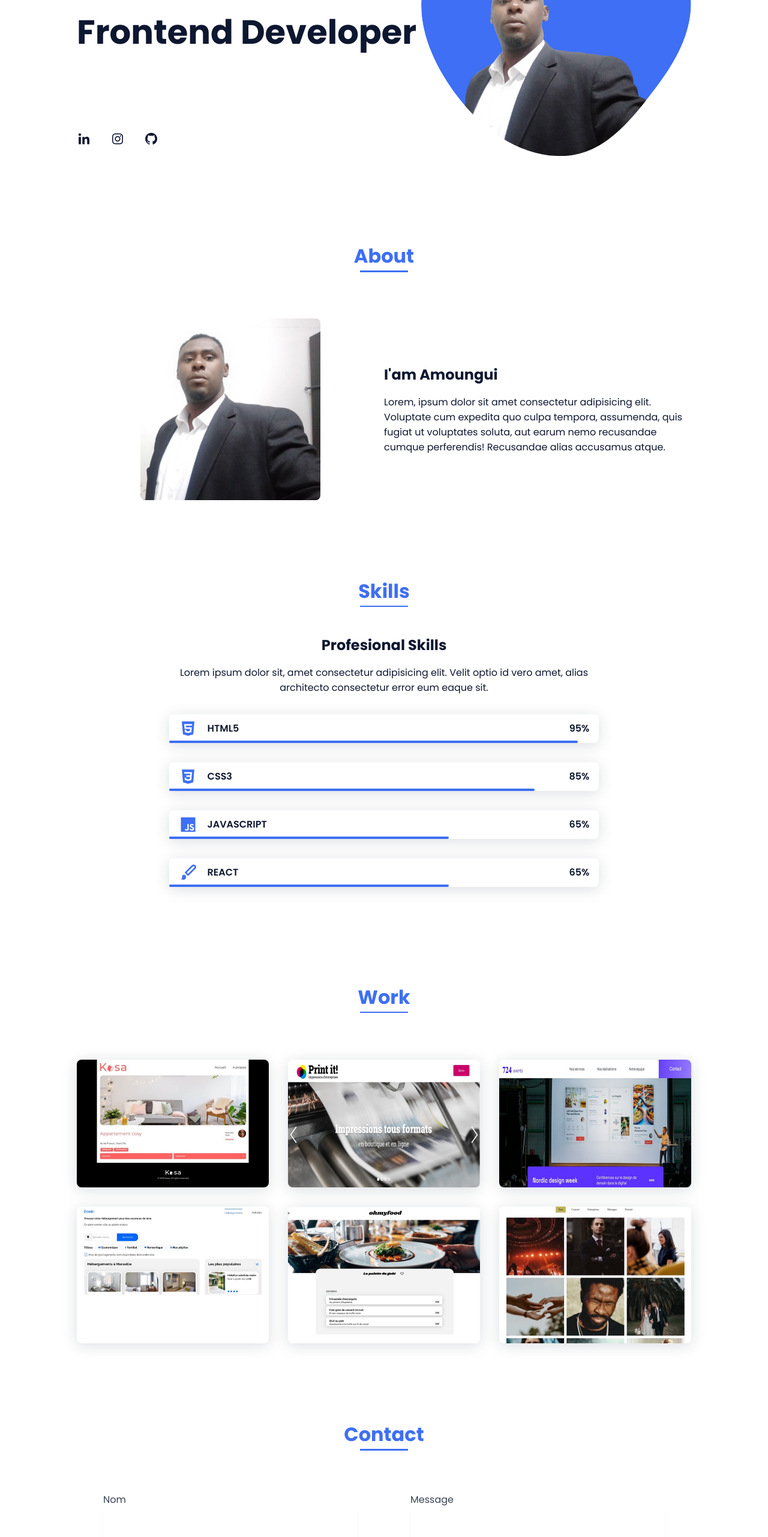
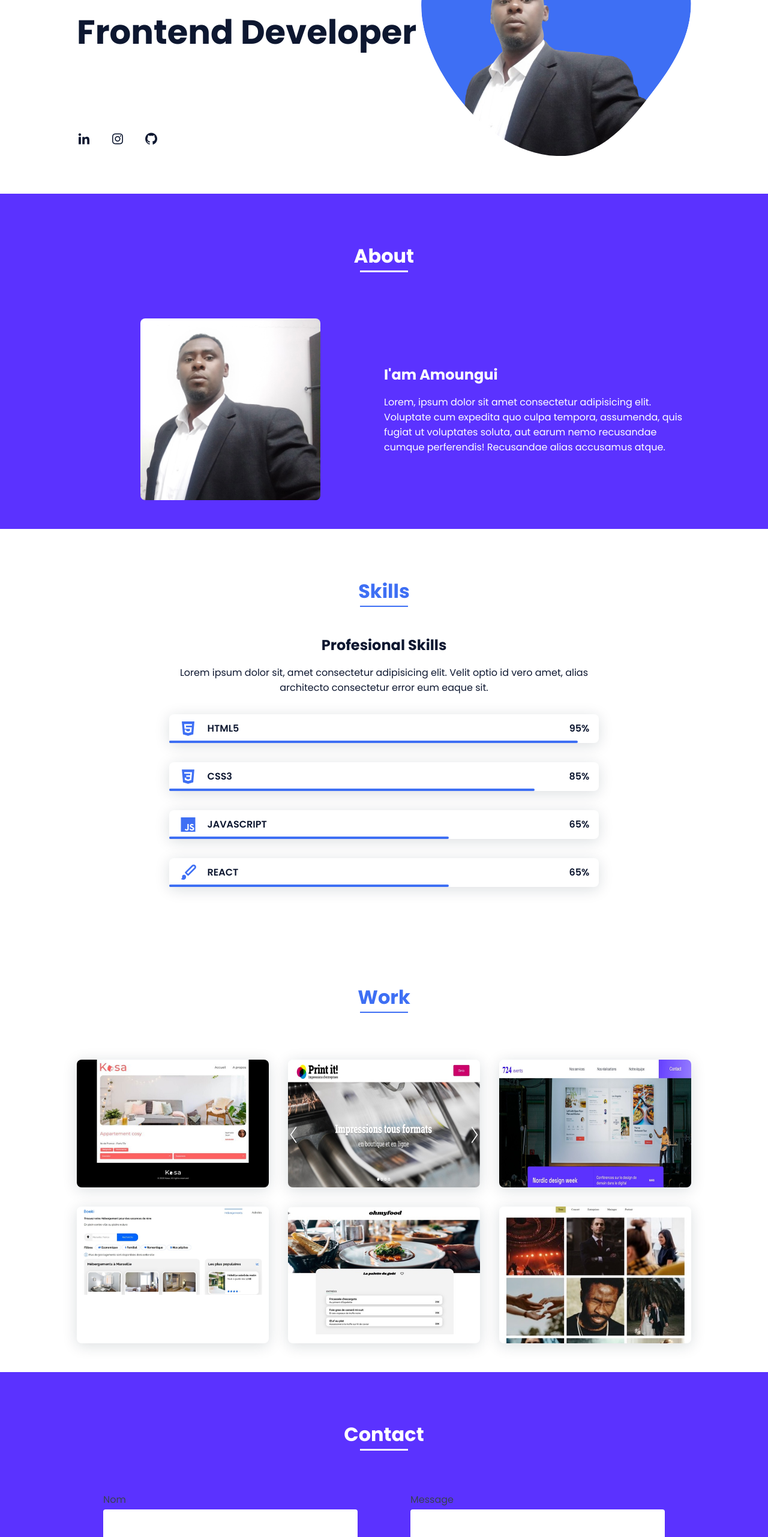
Before and after one commit to amoungui/porfolio, a React (Create React App) app: page / in a window 1280 px wide. Shown: the part 234-2797 px from the top of the page at 60% size. Built offline with nearby package versions, Linux system fonts and the light colour scheme.

Commit message:
add style to home page

```diff
--- a/src/Pages/Home/style.scss
+++ b/src/Pages/Home/style.scss
@@ -3,6 +3,33 @@
 /*main {
   background-color: $primary;
 }*/
+.about {
+  background-color: $primary;
+  .section-title{
+    color: #ffff;
+
+    &::after{
+        background-color: #fff;
+    }
+  }
+  .about__subtitle {
+    color: #ffff;
+  }
+  .about__text{
+    color: #ffff;
+  }
+}
+
+.contact {
+  background-color: $primary;
+  .section-title{
+    color: #ffff;
+
+    &::after{
+        background-color: #fff;
+    }
+  }
+}
 
 .FormContainer {
   display: flex;
```
